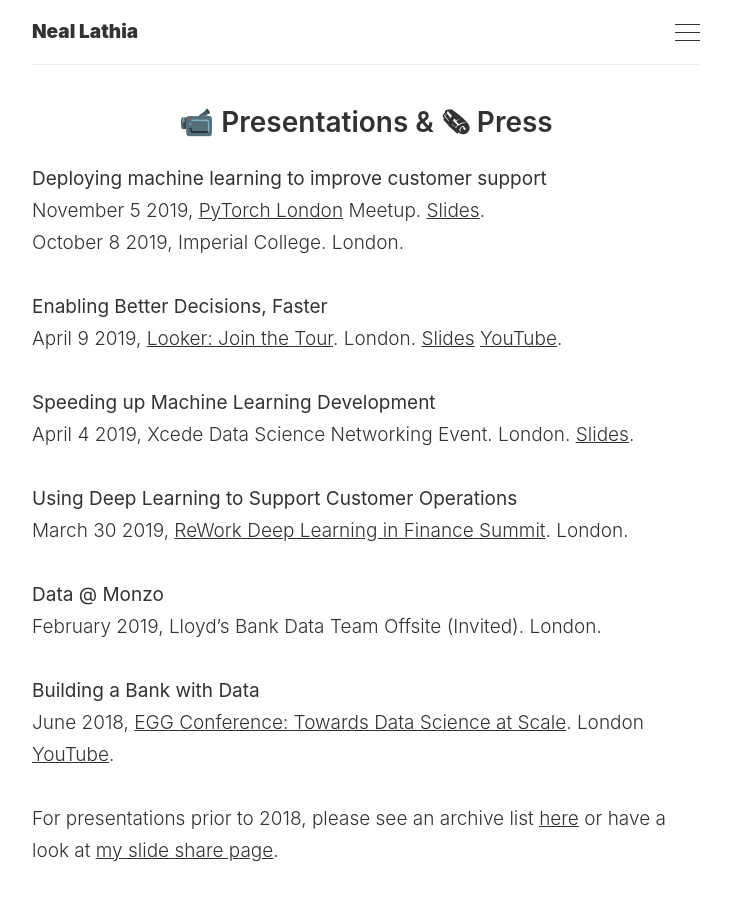
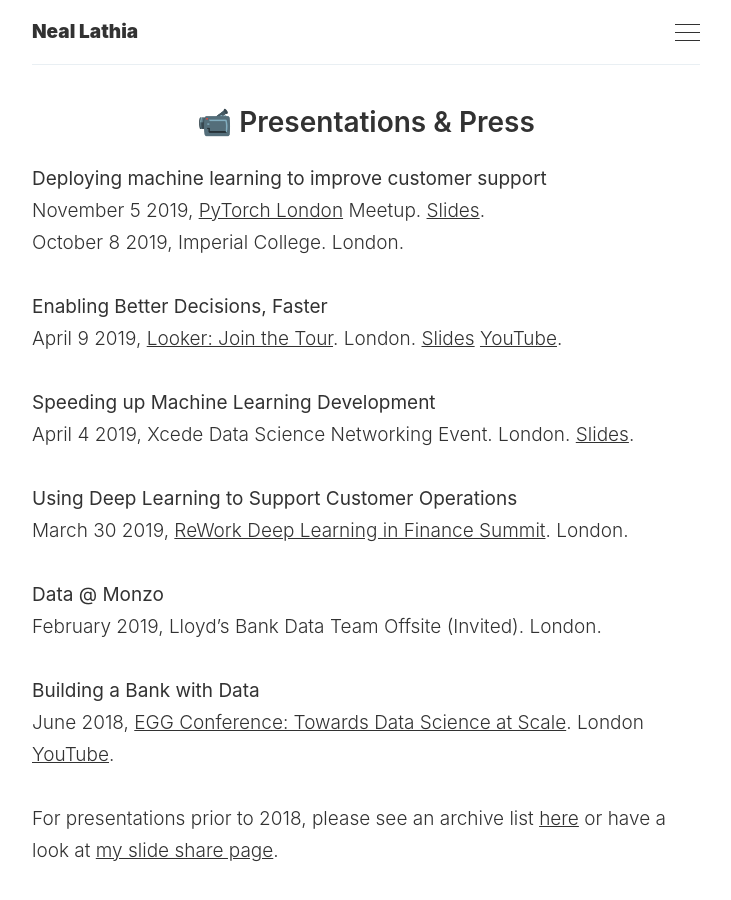
Before and after one commit to nlathia/nlathia.github.io, a Jekyll site: the page built from _pages/public.md, in a window 1280 px wide and 900 px high. Shown: the whole window, without its empty margins (274-1005 px from the left). Built offline with Jekyll 4.4.1, drawn with Linux system fonts in a browser that asks for light colours.

Commit message:
Rename pages

```diff
--- a/_pages/public.md
+++ b/_pages/public.md
@@ -1,6 +1,6 @@
 ---
 layout: page
-title: 📹  Presentations & 🗞 Press
+title: 📹  Presentations & Press
 ---
 
 **Deploying machine learning to improve customer support**
--- a/index.html
+++ b/index.html
@@ -1,6 +1,6 @@
 ---
 layout: default
-title: 🏡  Home
+title: 📑  Blog Posts
 ---
 
 <div class='o-wrapper'>
```
